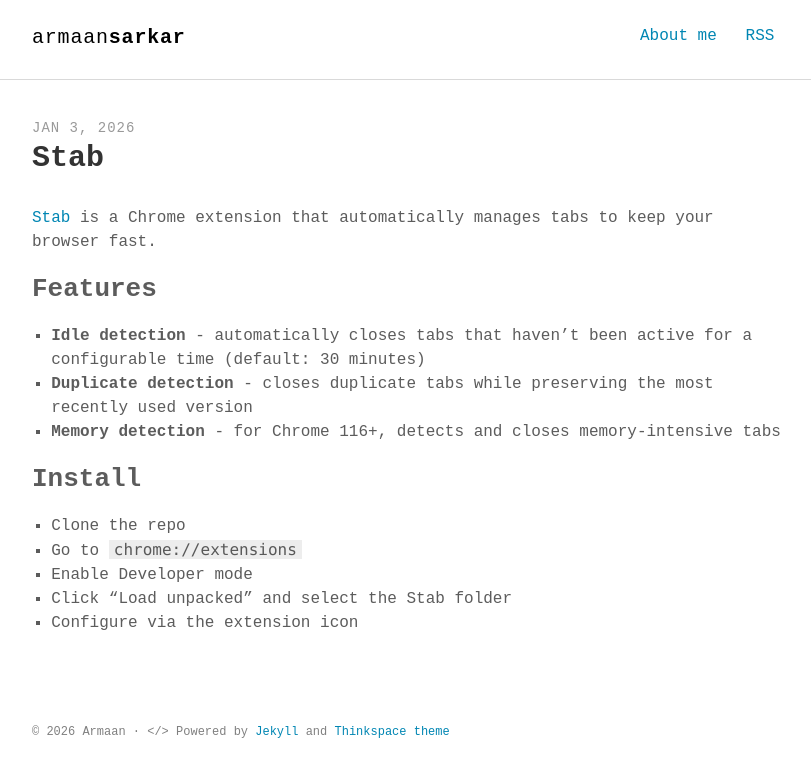
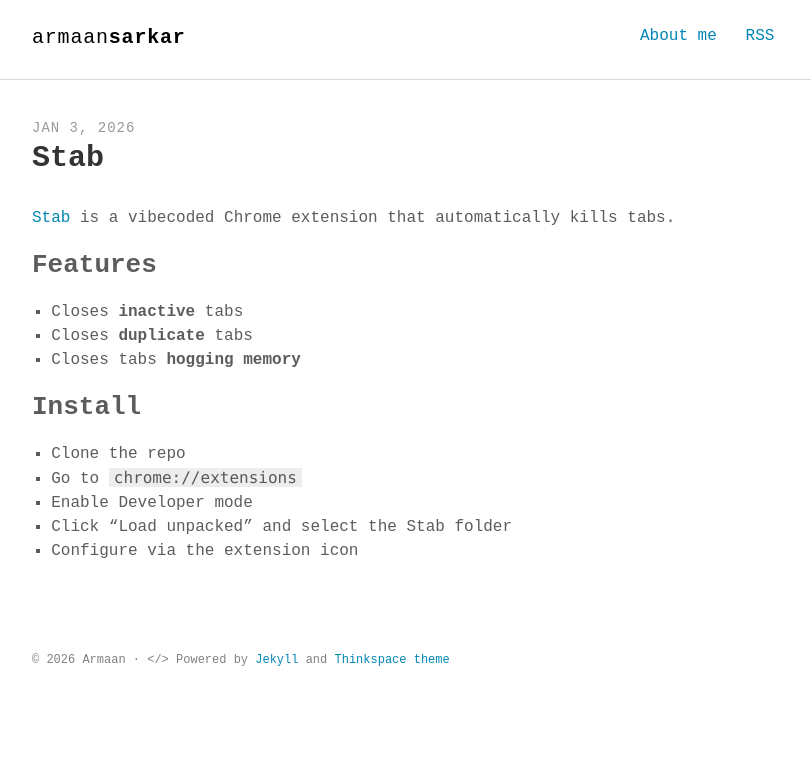
Before and after one commit to armaansarkar/blog, a Jekyll site: the page built from _posts/2026-01-03-stab.md, in a window 1280 px wide. Shown: the top 777 px of the page, without its empty margins (232-1043 px from the left). Built offline with Jekyll 4.4.1, drawn with Linux system fonts in a browser that asks for light colours; some web fonts are replaced.

Commit message:
Update Stab post

```diff
--- a/_posts/2026-01-03-stab.md
+++ b/_posts/2026-01-03-stab.md
@@ -5,13 +5,13 @@ date: 2026-01-03
 tags: vibecode
 ---
 
-[Stab](https://github.com/armaansarkar/stab) is a Chrome extension that automatically manages tabs to keep your browser fast.
+[Stab](https://github.com/armaansarkar/stab) is a vibecoded Chrome extension that automatically kills tabs.
 
 ## Features
 
-- **Idle detection** - automatically closes tabs that haven't been active for a configurable time (default: 30 minutes)
-- **Duplicate detection** - closes duplicate tabs while preserving the most recently used version
-- **Memory detection** - for Chrome 116+, detects and closes memory-intensive tabs
+- Closes **inactive** tabs
+- Closes **duplicate** tabs
+- Closes tabs **hogging memory**
 
 ## Install
 
```
